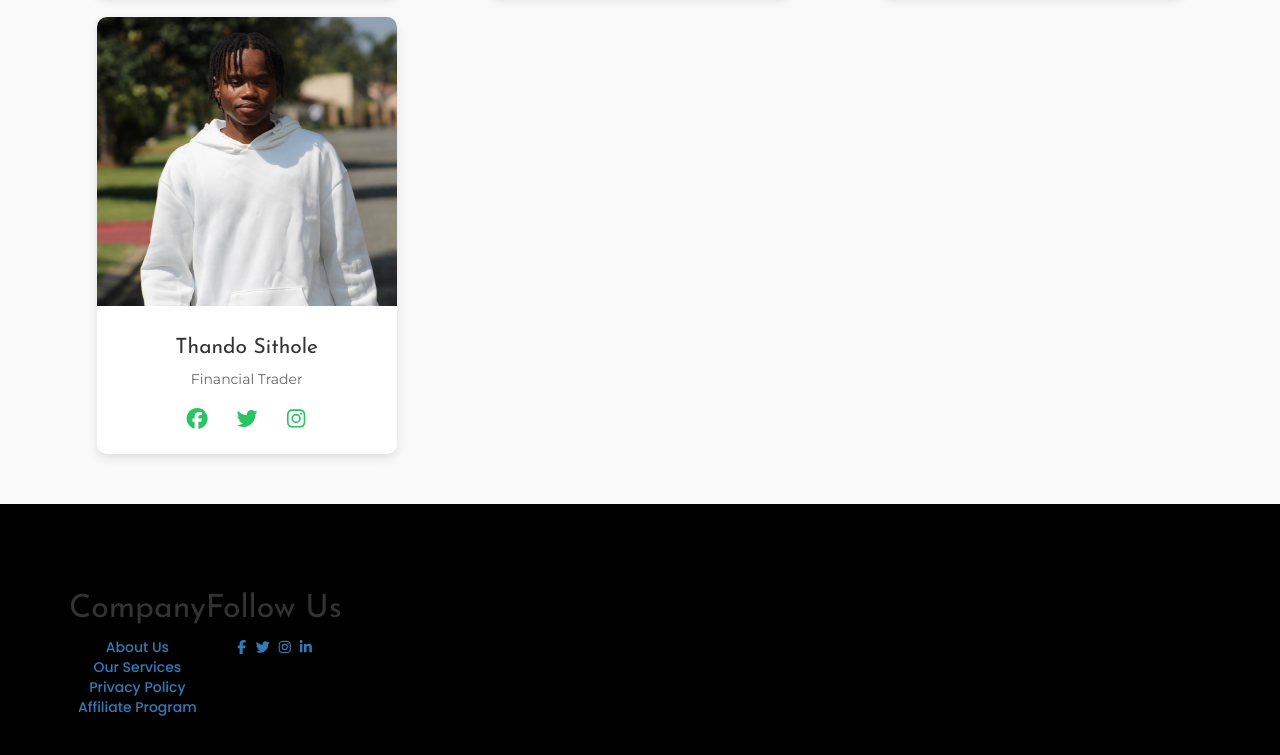
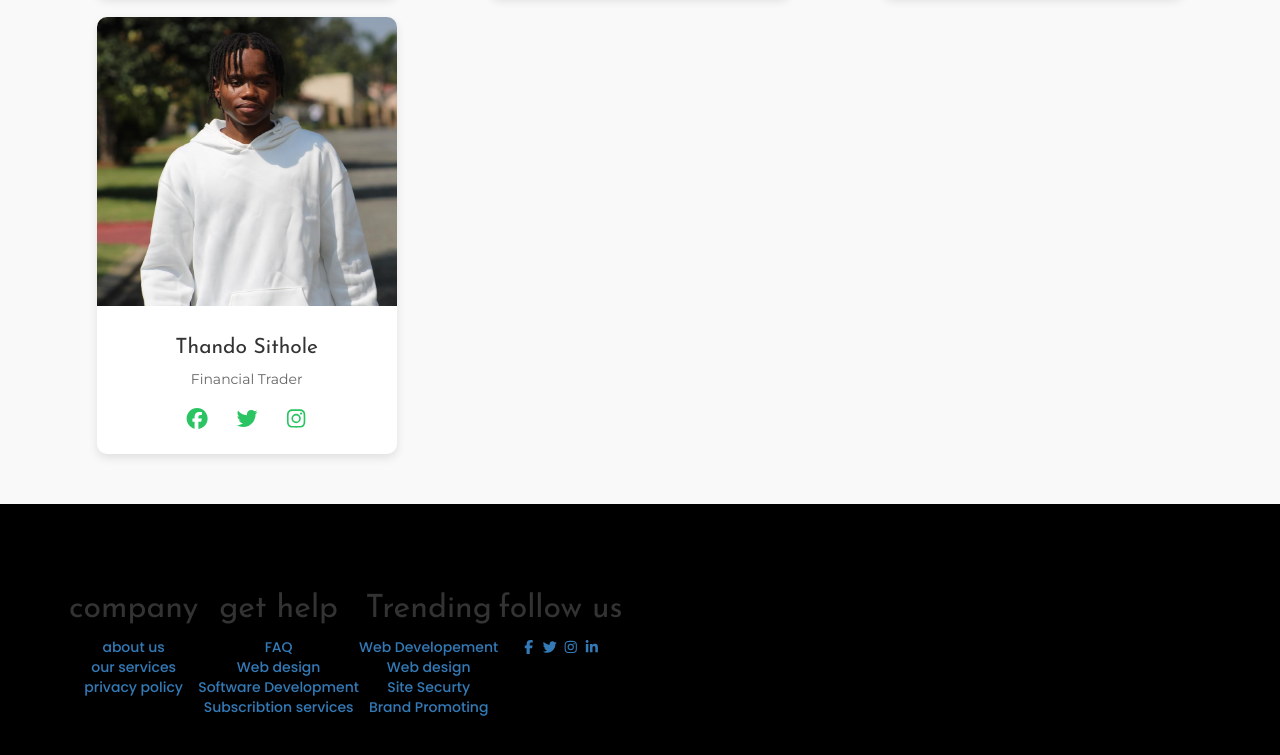
Before and after one commit to Vigroboi/Eluceat, a website with bundled scripts: page Team.html in a window 1280 px wide. Shown: the part 1450-2205 px from the top of the page. Built offline with nearby package versions, Linux system fonts and the light colour scheme; files whose address does not match are found by name.

Commit message:
links update

```diff
--- a/Team.html
+++ b/Team.html
@@ -134,9 +134,9 @@
                     <h3>Boss Mbuyamba</h3>
                     <p>Founder</p>
                     <div class="social-icons">
-                        <a href="#"><i class="fab fa-facebook"></i></a>
-                        <a href="#"><i class="fab fa-twitter"></i></a>
-                        <a href="#"><i class="fab fa-instagram"></i></a>
+                        <a href="https://www.facebook.com/share/1BMD1k3Vzi/?mibextid=wwXIfr"><i class="fab fa-facebook"></i></a>
+                        <a href="https://x.com/kevinrosii?s=21"><i class="fab fa-twitter"></i></a>
+                        <a href="https://www.instagram.com/kevinrosii?igsh=MTF3eDZnOG51bmZiaQ%3D%3D&utm_source=qr"><i class="fab fa-instagram"></i></a>
                     </div>
                 </div>
             </div>
@@ -234,23 +234,39 @@
         <div class="container">
           <div class="row">
             <div class="footer-col">
-                    <h4>Company</h4>
+              <h4>company</h4>
               <ul>
-                        <li><a href="#">About Us</a></li>
-                        <li><a href="#">Our Services</a></li>
-                        <li><a href="#">Privacy Policy</a></li>
-                        <li><a href="#">Affiliate Program</a></li>
+                <li><a href="#">about us</a></li>
+                <li><a href="#">our services</a></li>
+                <li><a href="#">privacy policy</a></li>
               </ul>
             </div>
+            <div class="footer-col">
+              <h4>get help</h4>
+              <ul>
+                <li><a href="#">FAQ</a></li>
+                <li><a href="#">Web design</a></li>
+                <li><a href="#">Software Development</a></li>
+                <li><a href="#">Subscribtion services </a></li>
 
-                <!-- Follow Us -->
+              </ul>
+            </div>
             <div class="footer-col">
-                    <h4 style="text-align: center;">Follow Us</h4>
+              <h4>Trending</h4>
+              <ul>
+                <li><a href="#">Web Developement</a></li>
+                <li><a href="#">Web design </a></li>
+                <li><a href="#">Site Securty </a></li>
+                <li><a href="#">Brand Promoting </a></li>
+              </ul>
+            </div>
+            <div class="footer-col">
+              <h4>follow us</h4>
               <div class="social-links">
-                        <a href="https://www.facebook.com/eluceatcom?mibextid=LQQJ4d"><i class="fab fa-facebook-f"></i></a>
-                        <a href="https://x.com/eluceatcom?s=11"><i class="fab fa-twitter"></i></a>
+                <a href="https://www.facebook.com/share/1XJP2hrCru/?mibextid=wwXIfr"><i class="fab fa-facebook-f"></i></a>
+                <a href="https://x.com/eluceatcom?s=21"><i class="fab fa-twitter"></i></a>
                 <a href="https://www.instagram.com/eluceatcom?igsh=MWdkamt0anV5Y2w4eA%3D%3D&utm_source=qr"><i class="fab fa-instagram"></i></a>
-                        <a href="#"><i class="fab fa-linkedin-in"></i></a>
+                <a href="https://www.linkedin.com/in/eluceat-eluceat-621a53347?utm_source=share&utm_campaign=share_via&utm_content=profile&utm_medium=ios_app"><i class="fab fa-linkedin-in"></i></a>
               </div>
             </div>
           </div>
```
Also changed, not shown: Blog.html (+4 -4 lines), Contact.html (+25 -7 lines), index.html (+26 -8 lines). Lines whose indentation alone changed are shown as unchanged.
